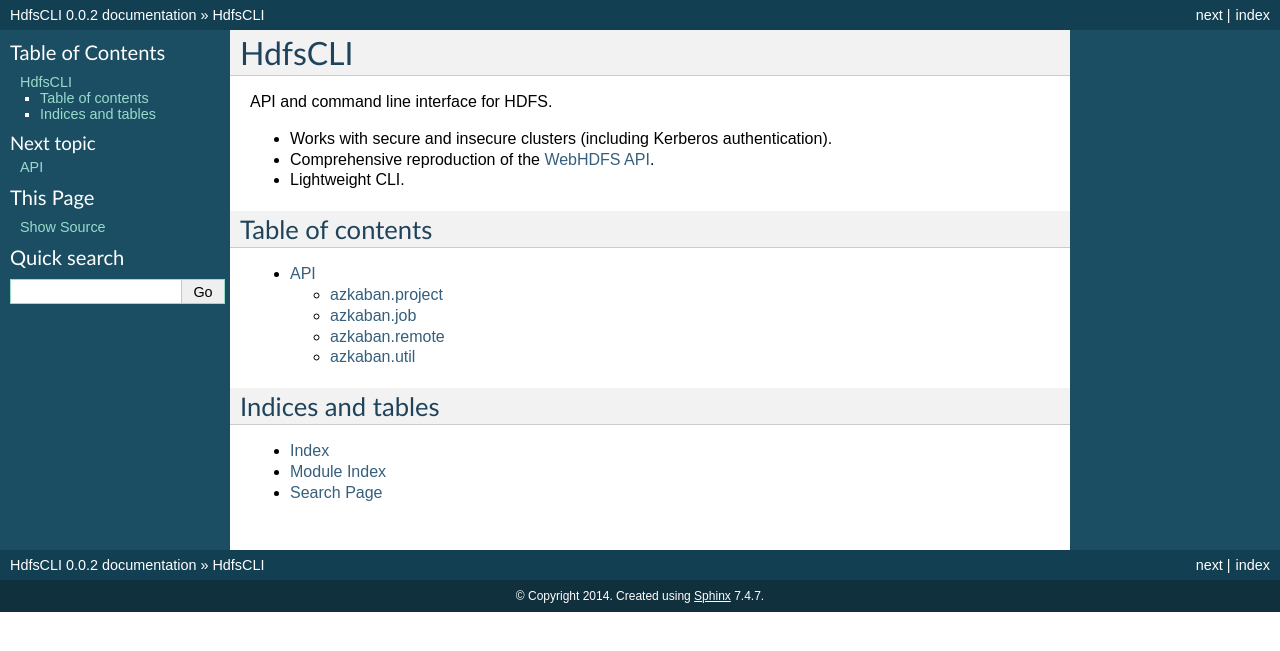
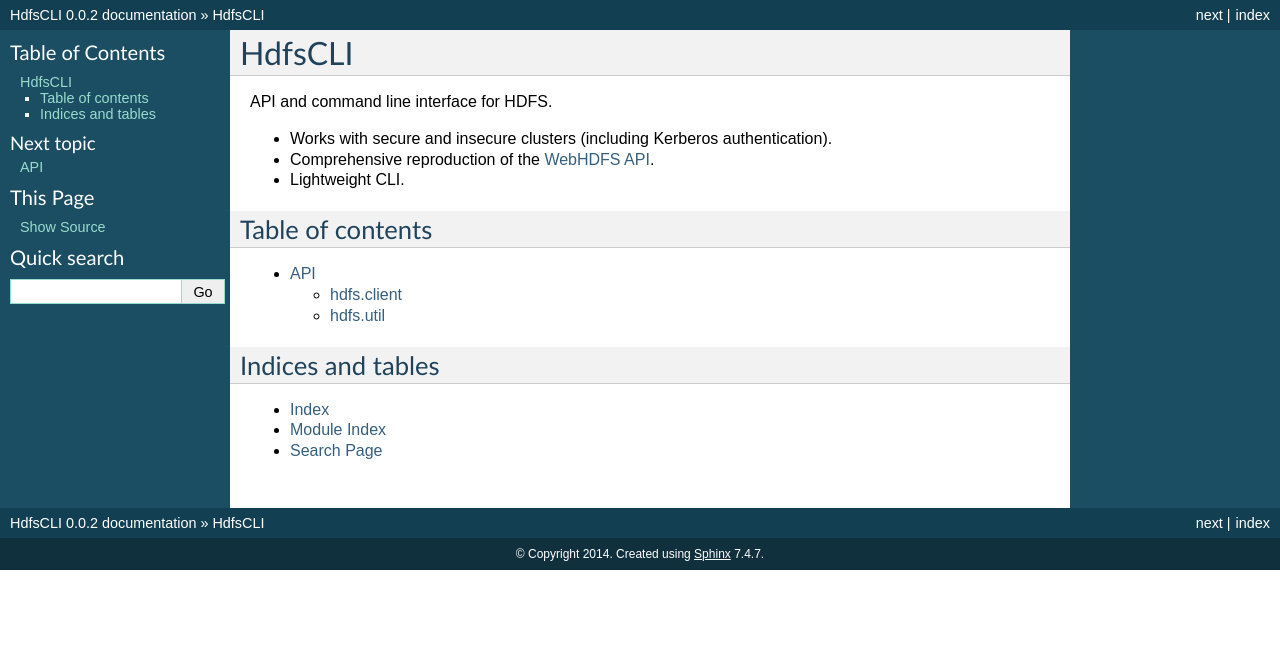
Before and after one commit to mtth/hdfs, a Sphinx documentation site: the page built from doc/index.rst, in a window 1280 px wide. Shown: the top 651 px of the page. Built offline with Sphinx 7.4.7, drawn with Linux system fonts in a browser that asks for light colours.

Commit message:
api doc.

```diff
--- a/doc/api.rst
+++ b/doc/api.rst
@@ -4,30 +4,16 @@
 API
 ===
 
-azkaban.project
----------------
+hdfs.client
+-----------
 
-.. automodule:: azkaban.project
+.. automodule:: hdfs.client
     :members:
     :show-inheritance:
 
-azkaban.job
------------
+hdfs.util
+---------
 
-.. automodule:: azkaban.job
+.. automodule:: hdfs.util
     :members:
     :show-inheritance:
-
-azkaban.remote
---------------
-
-.. automodule:: azkaban.remote
-    :members:
-    :show-inheritance:
-
-azkaban.util
-------------
-
-.. automodule:: azkaban.util
-    :members:
-    :show-inheritance:
```
